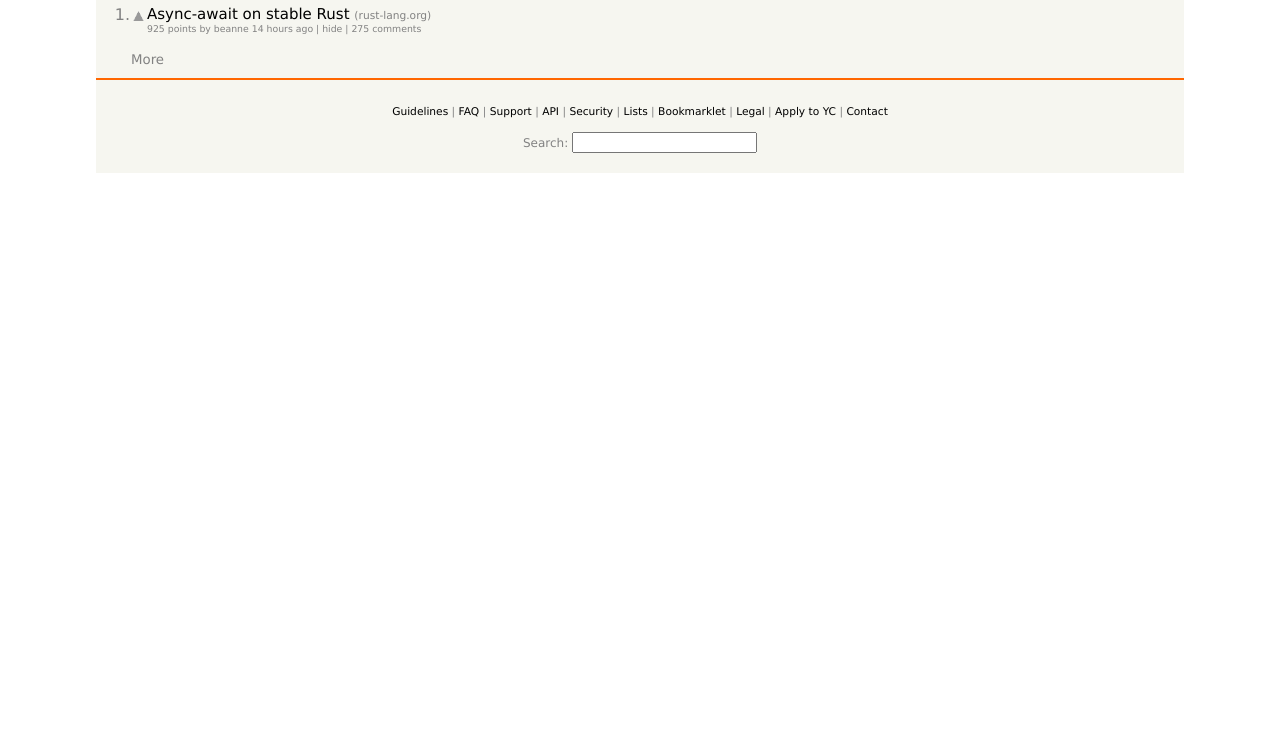
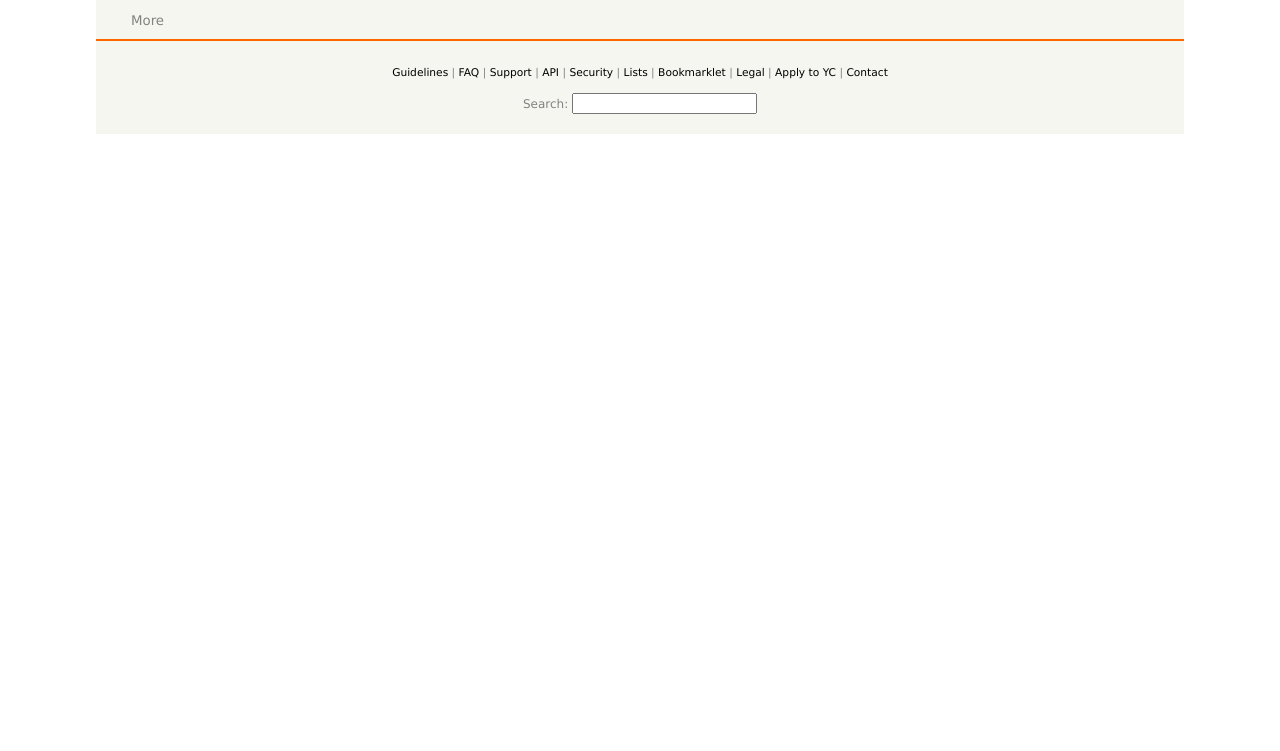
Before and after one commit to Harkindey/HackerNews, a plain HTML site: page index.html in a window 1280 px wide. Shown: the part 49-800 px from the top of the page. Drawn offline with Linux system fonts and the light colour scheme; no server answers.

Commit message:
updated Readme

```diff
--- a/css/main.css
+++ b/css/main.css
@@ -100,7 +100,7 @@ body p {
 }
 
 .news__title p {
-    font-size: 15px;
+    font-size: 10pt;
 }
 
 .news__source {
@@ -194,7 +194,8 @@ a:hover {
     }
 
     .news__title p {
-        font-size: 15px;
+        font-size: 11pt;
+        line-height: 14pt;
     }
 
     .news__subtext {
--- a/index.html
+++ b/index.html
@@ -37,30 +37,6 @@
         </nav>
         <section style="background-color: #F6F6F0;">
             <div class="news" id="news">
-                <div class="news__item flex-row">
-                    <div id="newsRank">
-                        <span class="news__rank">1.</span>
-                    </div>
-                    <div id="newsVote">
-                        <a href="#">
-                            <div class="votearrow"></div>
-                        </a>
-                    </div>
-                    <div id="newsContent">
-                        <div class="flex-row news__title">
-                            <p>Async-await on stable Rust <span class="news__source"> (<a href="#"><span class="news__source-site">rust-lang.org</span></a>)</span></p>
-                        </div>
-                        <div class="news__subtext">
-                            <span class="score">925 points</span>
-                            by
-                            <a href="#">beanne</a>
-                            <span class="news__age">14 hours ago</span>
-                            <span></span> |
-                            <a href="#">hide</a> |
-                            <a href="#">275 comments</a>
-                        </div>
-                    </div>
-                </div>
             </div>
             <div class="">
                 <div class="more">
--- a/js/main.js
+++ b/js/main.js
@@ -43,7 +43,7 @@ const getTopNews = ev => {
 /* The below is me working with an API with no CORS issues,
  I found this (https://github.com/HackerNews/API) when I was looking
 for solution to the Graphlql endpoint issue. The data returned are different,
-but it helps with display some Hacker News content
+but it helps with displaying some Hacker News content
 */
 let endPoint = 'https://hacker-news.firebaseio.com/v0';
 let options = {
@@ -93,7 +93,6 @@ const getLocation = function(href) {
 };
 
 const renderNews = items => {
-	console.log(items);
 	items.forEach((v, i) => {
 		let author = v.by,
 			comments = v.kids ? v.kids.length : 0,
```
Also changed, not shown: 1 other file.
